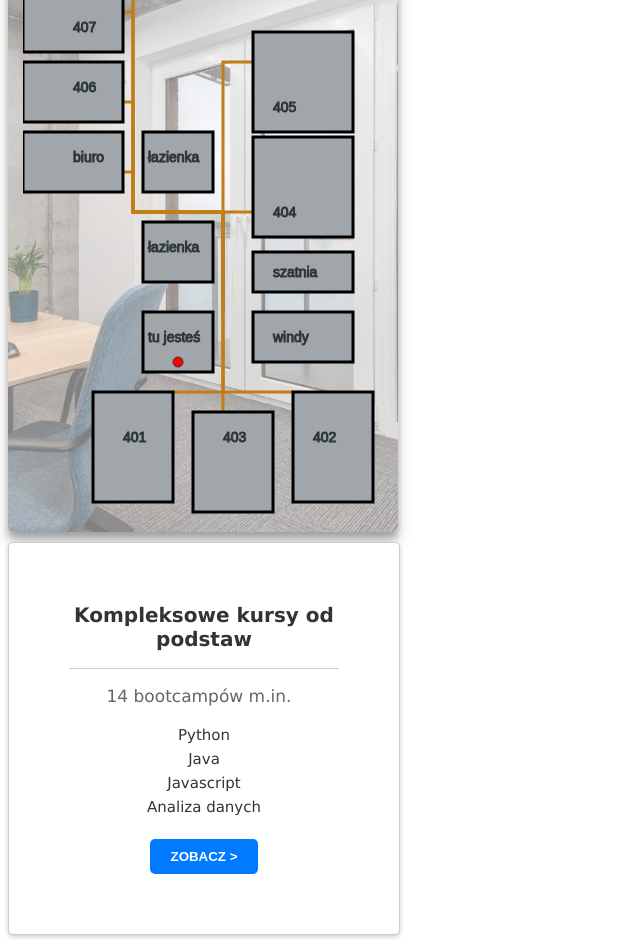
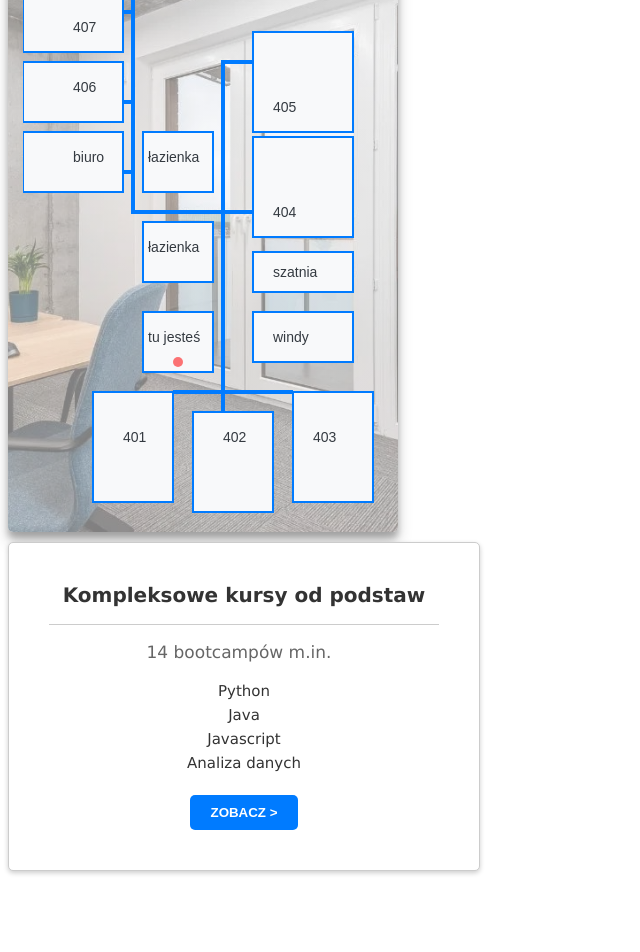
Before and after one commit to dev-com2020/office-map-app, an Angular app: page / in a window 1280 px wide. Shown: the part 247-1199 px from the top of the page, without its empty margins (0-640 px from the left). Built offline with nearby package versions, Linux system fonts and the light colour scheme.

Commit message:
zmiana styli

```diff
--- /dev/null
+++ b/src/app/office-map/office-map.component copy.css
@@ -0,0 +1,148 @@
+header {
+  background-color: #2d363a;
+  padding-top: 10px;
+  padding-left: 10px;
+  align-items: center;
+  margin-bottom: 10px;
+  border-radius: 5px;
+  width: 380px;
+  display: flex;
+  justify-content: center;
+
+}
+
+#map-container {
+  background: linear-gradient(rgba(255, 255, 255, 0.5), rgba(255, 255, 255, 0.5)), url('/assets/image.jpg');
+  background-size: cover;
+  background-position: center;
+  border-radius: 5px;
+  box-shadow: 0 10px 15px rgba(0,0,0,0.19), 0 6px 6px rgba(0,0,0,0.23);
+  width: 390px;
+  height: 700px;
+  display: flex;
+  justify-content: center;
+  align-items: center;
+}
+
+.clicked {
+  fill: #fbf8bf !important;
+}
+
+.box {
+  width: 270px; /* Adjust the width as necessary */
+  margin-top: 10px;
+  padding: 60px;
+  background-color: #ffffff; /* Assuming white background */
+  border: 1px solid #cccccc; /* Light grey border */
+  border-radius: 5px; /* Rounded corners */
+  box-shadow: 0 2px 5px rgba(0, 0, 0, 0.2); /* Subtle shadow */
+  text-align: center; /* Centering the text */
+  font-family: Verdana, Geneva, Tahoma, sans-serif;
+}
+
+.box h2 {
+  margin-top: 0;
+  color: #333333; /* Dark grey color for text */
+  font-size: 20px; /* Adjust the size as necessary */
+  font-weight: bold;
+}
+
+.box hr {
+  border: none;
+  height: 1px;
+  background-color: #cccccc; /* Light grey line */
+  margin: 10px 0; /* Spacing above and below the line */
+}
+
+.box p {
+  color: #666666; /* Medium grey for the paragraph */
+  font-size: 17px; /* Adjust the size as necessary */
+}
+
+.box ul {
+  list-style: none; /* Removing bullet points */
+  padding: 0;
+  margin: 10px 0; /* Spacing above and below the list */
+}
+
+.box ul li {
+  color: #333333; /* Dark grey for list items */
+  font-size: 15px; /* Adjust the size as necessary */
+  line-height: 1.6; /* Spacing between lines */
+}
+
+.box button {
+  background-color: #007bff; /* Blue background for the button */
+  color: #ffffff; /* White text for the button */
+  border: none;
+  padding: 10px 20px;
+  text-transform: uppercase; /* Uppercase button text */
+  font-weight: bold;
+  border-radius: 5px; /* Rounded corners for the button */
+  cursor: pointer; /* Hand cursor on hover */
+  margin-top: 10px; /* Spacing above the button */
+}
+
+.box button:hover {
+  background-color: #0056b3; /* Darker blue on hover */
+}
+
+
+#map-container svg {
+  stroke: #2d363a;
+}
+
+#map-container text {
+  fill: #2d363a;
+  font-family: 'Arial', sans-serif;
+  font-size: 14px;
+}
+
+#map-container rect {
+  fill: #a0a6a9;
+}
+
+#map-container path {
+  stroke: #c27e16;
+}
+
+  nav {
+    display:flexbox;
+    padding: 10px;
+
+  }
+
+  nav button {
+    background-color: #2d363a;
+    border: none;
+    color: white;
+    padding: 5px 10px;
+    text-align: center;
+    text-decoration: none;
+    display: inline-block;
+    font-size: 13px;
+    margin: 4px 2px;
+    cursor: pointer;
+    transition-duration: 0.4s;
+  }
+
+  nav button:hover {
+    background-color: #458fa0;
+  }
+
+  p {
+    color: azure;
+    font-family:'Lucida Sans', 'Lucida Sans Regular', 'Lucida Grande', 'Lucida Sans Unicode', Geneva, Verdana, sans-serif;
+    margin-left: auto;
+    padding-right: 10px;
+  }
+
+  @keyframes flash {
+    0% {opacity: 1;}
+    50% {opacity: 0;}
+    100% {opacity: 1;}
+  }
+
+  .flash {
+    animation: flash 1s infinite;
+  }
--- a/src/app/office-map/office-map.component.css
+++ b/src/app/office-map/office-map.component.css
@@ -5,10 +5,10 @@ header {
   align-items: center;
   margin-bottom: 10px;
   border-radius: 5px;
-  width: 380px;
+  width: 100%; /* Zmiana na 100%, aby rozciągać się na całą szerokość ekranu */
+  max-width: 380px; /* Maksymalna szerokość dla większych ekranów */
   display: flex;
   justify-content: center;
-
 }
 
 #map-container {
@@ -17,8 +17,10 @@ header {
   background-position: center;
   border-radius: 5px;
   box-shadow: 0 10px 15px rgba(0,0,0,0.19), 0 6px 6px rgba(0,0,0,0.23);
-  width: 390px;
+  width: 100%; /* Ustawione na 100% dla lepszej responsywności */
+  max-width: 390px; /* Maksymalna szerokość dla zachowania proporcji */
   height: 700px;
+  aspect-ratio: 9 / 16; /* Zachowanie proporcji obrazu */
   display: flex;
   justify-content: center;
   align-items: center;
@@ -29,15 +31,16 @@ header {
 }
 
 .box {
-  width: 270px; /* Adjust the width as necessary */
+  width: 77%; /* Aby element 'box' był responsywny */
+  max-width: 390px; /* Maksymalna szerokość dla zachowania czytelności */
   margin-top: 10px;
-  padding: 60px;
-  background-color: #ffffff; /* Assuming white background */
-  border: 1px solid #cccccc; /* Light grey border */
-  border-radius: 5px; /* Rounded corners */
-  box-shadow: 0 2px 5px rgba(0, 0, 0, 0.2); /* Subtle shadow */
-  text-align: center; /* Centering the text */
-  font-family: Verdana, Geneva, Tahoma, sans-serif;
+  padding: 40px; /* Zmniejszona wartość paddingu dla mniejszych ekranów */
+  background-color: #ffffff;
+  border: 1px solid #cccccc;
+  border-radius: 5px;
+  box-shadow: 0 2px 5px rgba(0, 0, 0, 0.2);
+  text-align: center;
+  font-family: 'Verdana', 'Geneva', 'Tahoma', 'sans-serif';
 }
 
 .box h2 {
@@ -88,28 +91,11 @@ header {
 }
 
 
-#map-container svg {
-  stroke: #2d363a;
-}
-
-#map-container text {
-  fill: #2d363a;
-  font-family: 'Arial', sans-serif;
-  font-size: 14px;
-}
-
-#map-container rect {
-  fill: #a0a6a9;
-}
-
-#map-container path {
-  stroke: #c27e16;
-}
-
 nav {
-    display:flexbox;
+  display: flex; /* Zmiana na flex, aby lepiej zarządzać przestrzenią */
+  flex-wrap: wrap; /* Pozwala elementom przechodzić do nowej linii */
   padding: 10px;
-
+  justify-content: center; /* Wyśrodkowanie przycisków na mniejszych ekranach */
 }
 
 nav button {
@@ -137,12 +123,41 @@ header {
     padding-right: 10px;
   }
 
-  @keyframes flash {
-    0% {opacity: 1;}
-    50% {opacity: 0;}
-    100% {opacity: 1;}
+  /* Styl dla ścieżek */
+#map-container svg path {
+  stroke: #007bff; /* Jasny niebieski dla lepszej widoczności */
+  stroke-width: 4; /* Grubsze linie dla lepszej widoczności */
 }
 
+/* Styl dla prostokątów */
+#map-container svg rect {
+  fill: #f8f9fa; /* Jasne tło */
+  stroke: #007bff; /* Niebieskie obramowanie */
+  stroke-width: 2; /* Cieńsze linie dla subtelności */
+  transition: fill 0.3s ease; /* Gładkie przejście koloru tła */
+}
+
+/* Styl dla tekstu */
+#map-container svg text {
+  fill: #343a40; /* Ciemniejszy kolor dla lepszej czytelności */
+  font-size: 14px; /* Dostosowany rozmiar czcionki */
+  font-family: Arial, sans-serif; /* Nowoczesna czcionka */
+}
+
+/* Styl dla efektów hover na prostokątach */
+#map-container svg rect:hover {
+  fill: #007bff; /* Zmiana koloru tła przy najechaniu */
+  cursor: pointer; /* Kursor wskazujący interaktywność */
+}
+
+/* Styl dla 'flash' - dynamiczny efekt dla ważnych punktów */
 .flash {
-    animation: flash 1s infinite;
+  fill: red; /* Bardziej intensywny kolor */
+  animation: flash 1.5s infinite; /* Dłuższa animacja dla lepszej widoczności */
 }
+
+/* Zachowanie animacji 'flash' */
+@keyframes flash {
+  0%, 100% { opacity: 1; }
+  50% { opacity: 0.5; } /* Lżejsze zanikanie dla subtelnego efektu */
+}
--- a/src/app/office-map/office-map.component.html
+++ b/src/app/office-map/office-map.component.html
@@ -2,9 +2,8 @@
   <header><img src="assets\logo-alx.png"/>
   <p>classroom navigator v. 0.6b</p></header>
   <div id="map-container">
-    <!-- <svg width="400" height="1540"> -->
-      <svg width="360" height="1540">
 
+  <svg width="360" height="1540">
       <path id="405" d="M200,900 L200,650 L230,650" stroke="black" stroke-width="3" fill="none"/>
       <rect (click)="animateRoute('405'); onClick('405')" (blur)="onBlur()" x="230" y="620" fill="transparent" stroke-width="3" width="100" height="100" stroke="black"/>
       <text x="250" y="700">405</text>
@@ -51,11 +50,11 @@
 
       <path id="403" d="M200,900 L200,900 L200,1010" stroke="black" stroke-width="3" fill="none"/>
       <rect (click)="animateRoute('403'); onClick('403')" (blur)="onBlur()" x="170" y="1000" fill="transparent" stroke-width="3" width="80" height="100" stroke="black"/>
-      <text x="200" y="1030">403</text>
+      <text x="200" y="1030">402</text>
 
       <path id="402" d="M200,900 L200,900 L200,980 L270,980" stroke="black" stroke-width="3" fill="none"/>
       <rect (click)="animateRoute('402'); onClick('402')" (blur)="onBlur()" x="270" y="980" fill="transparent" stroke-width="3" width="80" height="110" stroke="black"/>
-      <text x="290" y="1030">402</text>
+      <text x="290" y="1030">403</text>
 
       <path id="401" d="M200,900 L200,900 L200,980 L150,980" stroke="black" stroke-width="3" fill="none"/>
       <rect (click)="animateRoute('401'); onClick('401')" (blur)="onBlur()" x="70" y="980" fill="transparent" stroke-width="3" width="80" height="110" stroke="black"/>
```
Also changed, not shown: src/assets/frame.png (added). Lines whose indentation alone changed are shown as unchanged.
